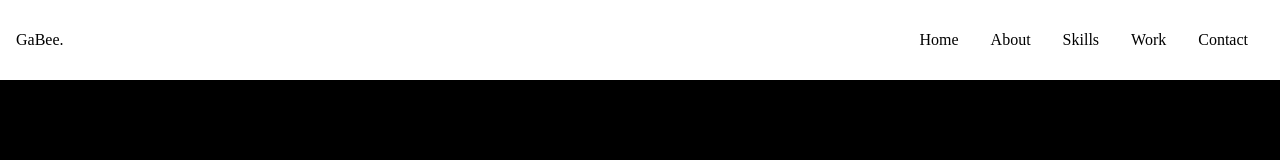
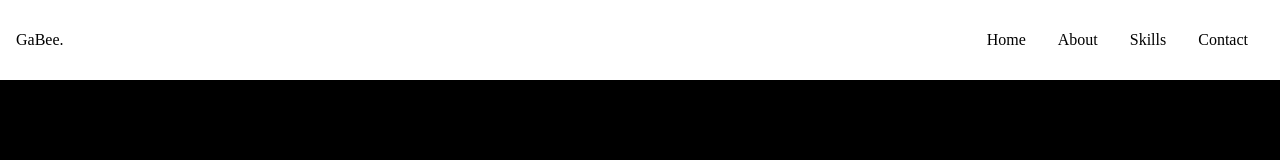
Before and after one commit to gabifija/portfolio, a React (Create React App) app: page / in a window 1280 px wide. Shown: the top 160 px of the page. Built offline with nearby package versions, Linux system fonts and the light colour scheme.

Commit message:
fix: add some css tweaks

```diff
--- a/src/components/Navbar.jsx
+++ b/src/components/Navbar.jsx
@@ -33,7 +33,6 @@ const Navbar = () => {
             Skills
           </Link>
         </li>
-        <li>Work</li>
         <li>
           <Link to='contact' smooth={true} duration={500}>
             Contact
@@ -63,7 +62,6 @@ const Navbar = () => {
             Skills
           </Link>
         </li>
-        <li className='py-6 text-4xl'>Work</li>
         <li className='py-6 text-4xl'>
           <Link onClick={handleClick} to='contact' smooth={true} duration={500}>
             Contact
--- a/src/components/Skills.jsx
+++ b/src/components/Skills.jsx
@@ -2,7 +2,7 @@ import React from 'react';
 
 const Skills = () => {
   return (
-    <div name='skills' className='bg-black text-white'>
+    <div name='skills' className='w-full h-screen bg-black text-white'>
       <div className='max-w-[1000px] mx-auto p-4 flex flex-col justify-center w-full h-full'>
         <div>
           <p className='text-2xl font-bold inline border-b-4 border-pink-600'>Experiences</p>
```
